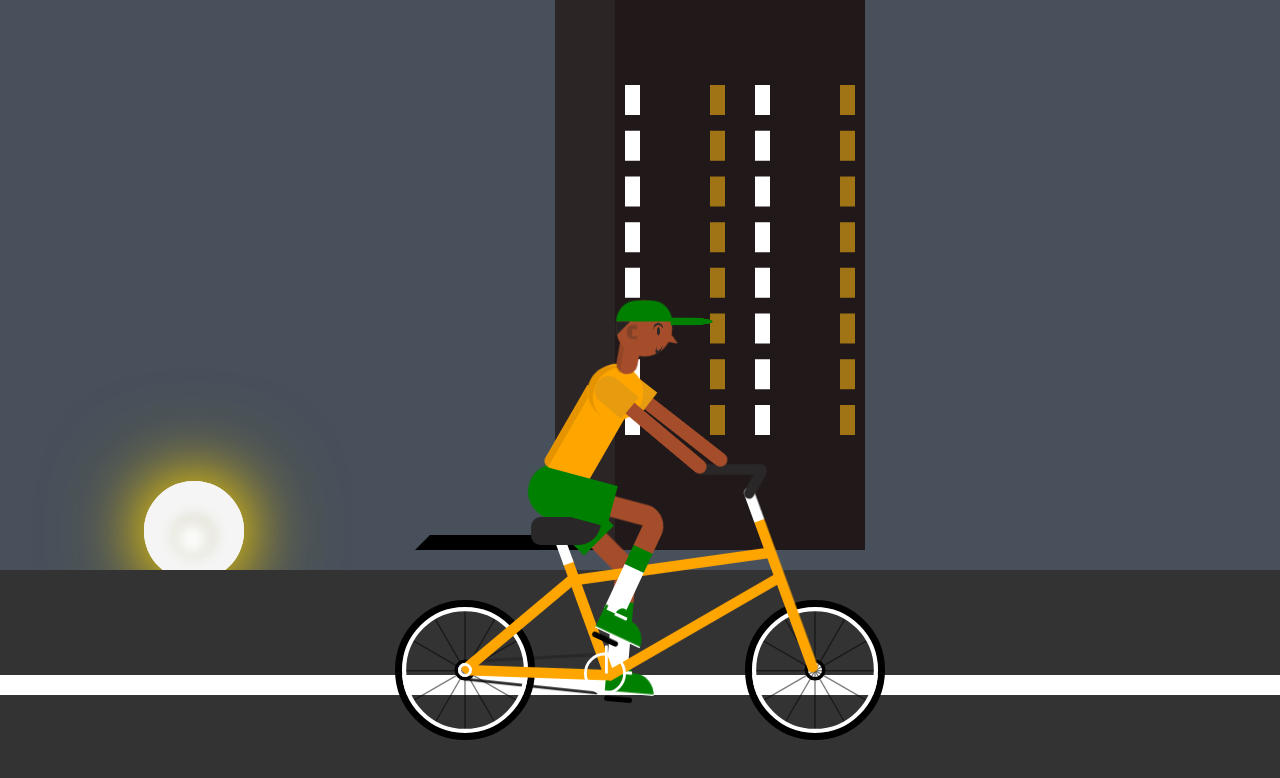
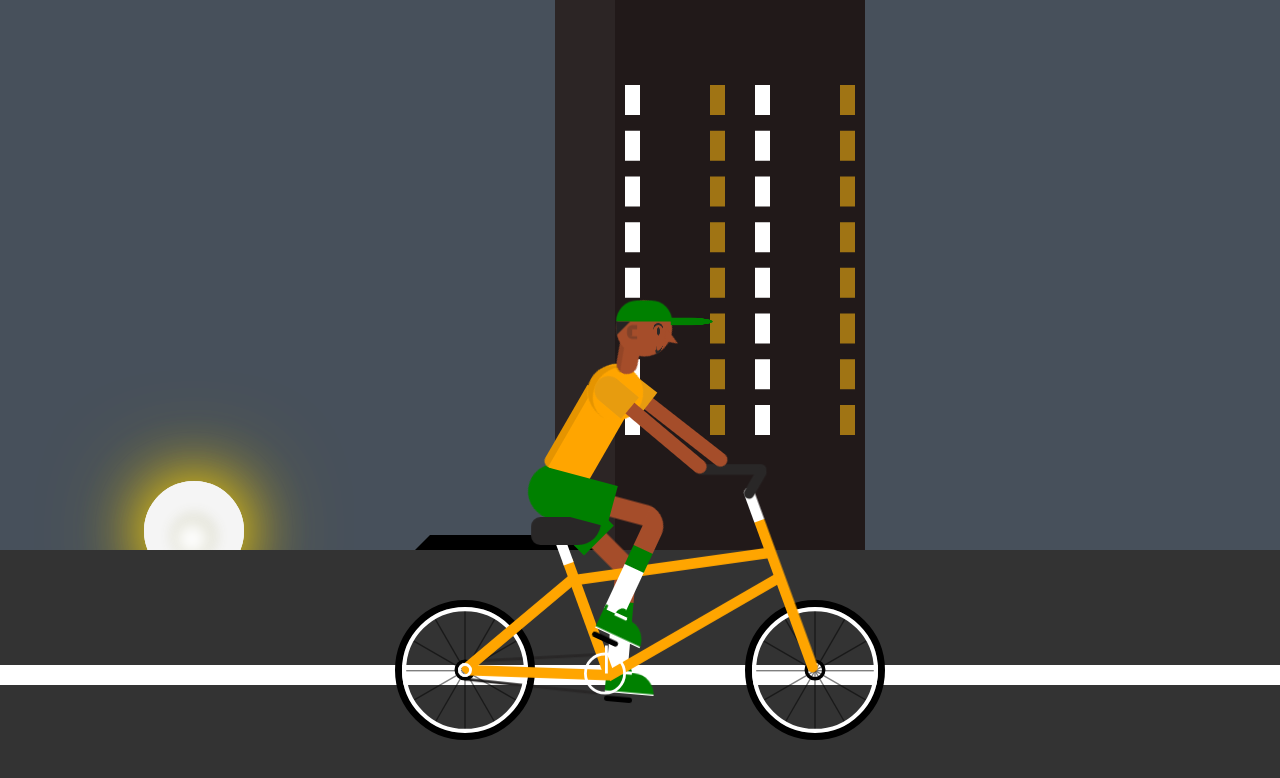
Before and after one commit to Abdulqudus001/ui-design-daily, a plain HTML site: page bicycle/index.html in a window 1280 px wide. Drawn offline with Linux system fonts and the light colour scheme.

Commit message:
Fixed bicycle lag

```diff
--- a/bicycle/main.css
+++ b/bicycle/main.css
@@ -776,12 +776,12 @@ body {
 .road-top {
   /* So the road will never run out of room */
   width: 500000px;
-  height: 115px;
+  height: 125px;
   background-color: #333333;
   border-bottom: 10px solid white;
   animation: moveRoad 10s infinite linear;
   position: fixed;
-  bottom: 115px;
+  bottom: 125px;
   overflow-x: hidden;
   z-index: 1;
 }
@@ -789,7 +789,7 @@ body {
 .road-bottom {
   /* So the road will never run out of room */
   width: 500000px;
-  height: 115px;
+  height: 125px;
   background-color: #333333;
   border-top: 10px solid white;
   animation: moveRoad 10s infinite linear;
```
